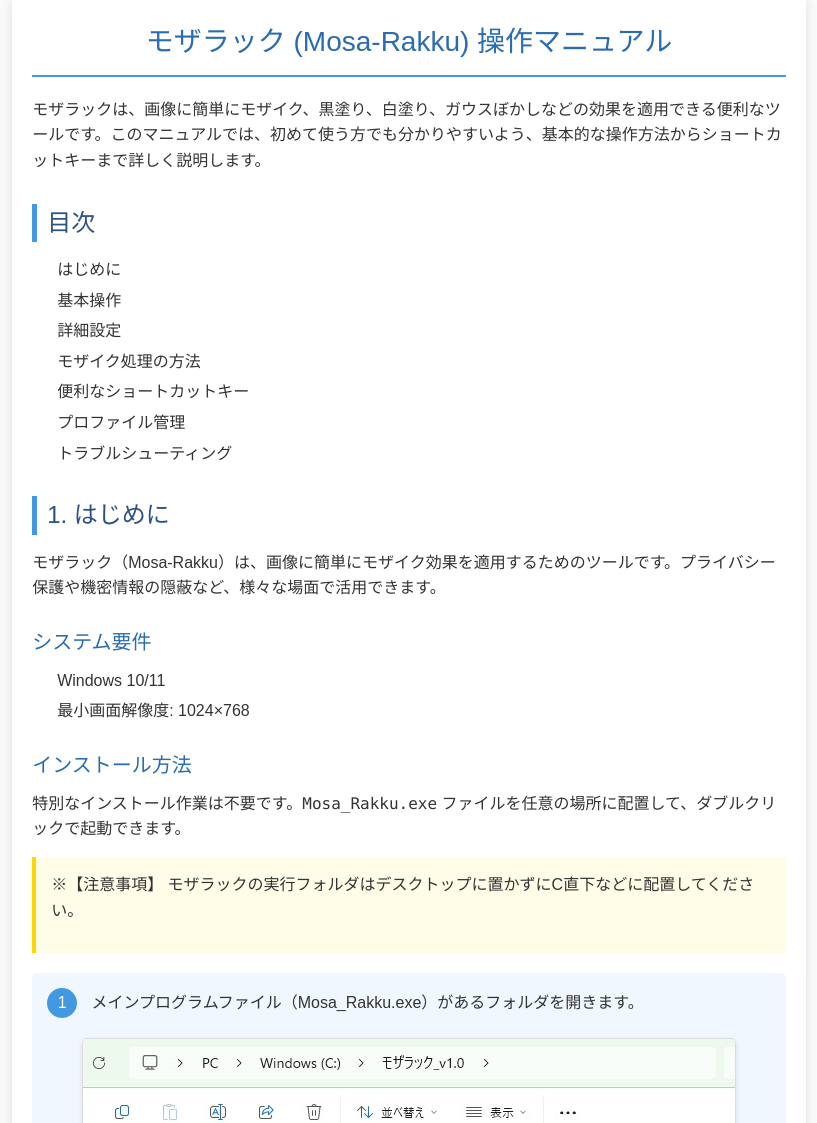
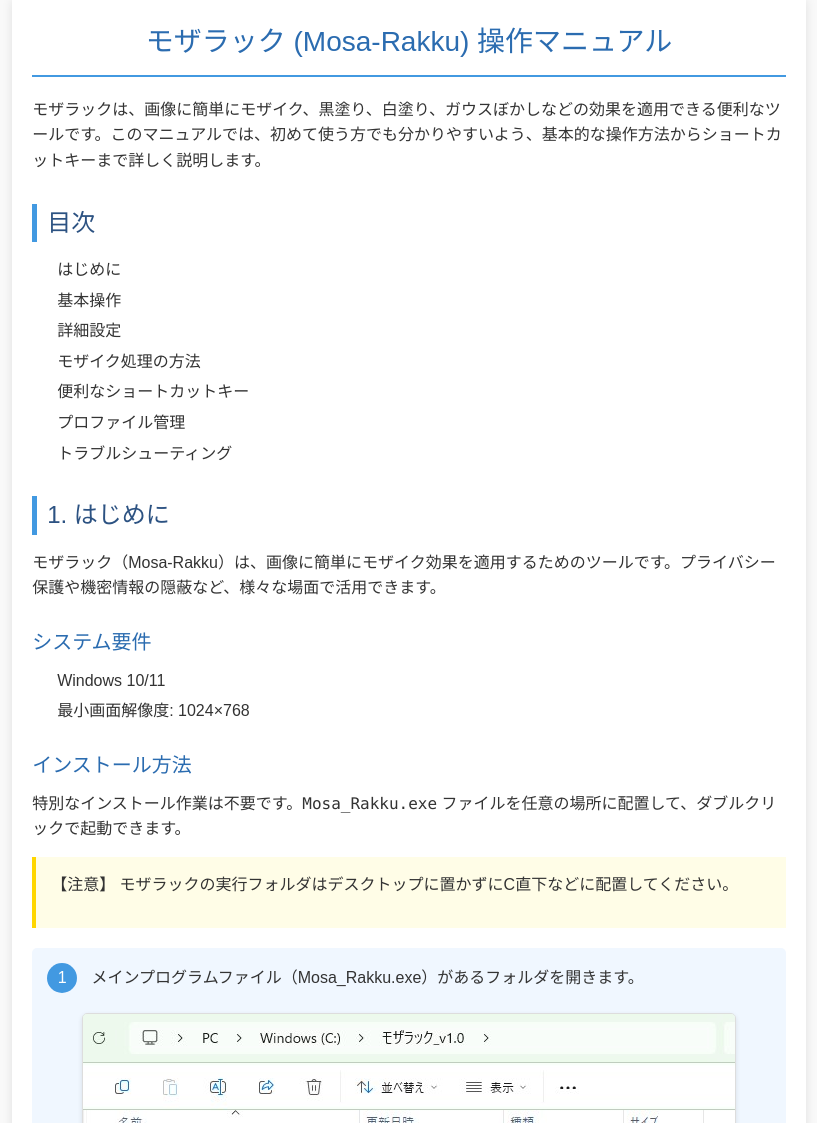
Before and after one commit to 75-zz/mozarakku_manual, a plain HTML site: page index.html in a window 1280 px wide. Shown: the top 1123 px of the page, without its empty margins (231-1048 px from the left). Drawn offline with nearby package versions, Linux system fonts and the light colour scheme.

Commit message:
Update index.html

```diff
--- a/index.html
+++ b/index.html
@@ -147,7 +147,7 @@
 <li>最小画面解像度: 1024×768</li>
 </ul>
 <h3>インストール方法</h3>
-<p>特別なインストール作業は不要です。<code>Mosa_Rakku.exe</code> ファイルを任意の場所に配置して、ダブルクリックで起動できます。</p><div class="highlight"><p>※【注意事項】 モザラックの実行フォルダはデスクトップに置かずにC直下などに配置してください。</p></div>
+<p>特別なインストール作業は不要です。<code>Mosa_Rakku.exe</code> ファイルを任意の場所に配置して、ダブルクリックで起動できます。</p><div class="highlight"><p>【注意】 モザラックの実行フォルダはデスクトップに置かずにC直下などに配置してください。</p></div>
 <div class="step">
 <p><span class="step-number">1</span> メインプログラムファイル（Mosa_Rakku.exe）があるフォルダを開きます。</p>
 <img alt="ファイルエクスプローラでのMosa_Rakku.exeファイル" class="screenshot" src="images/explorer_EeUXTIFRZt.jpg"/>
```
